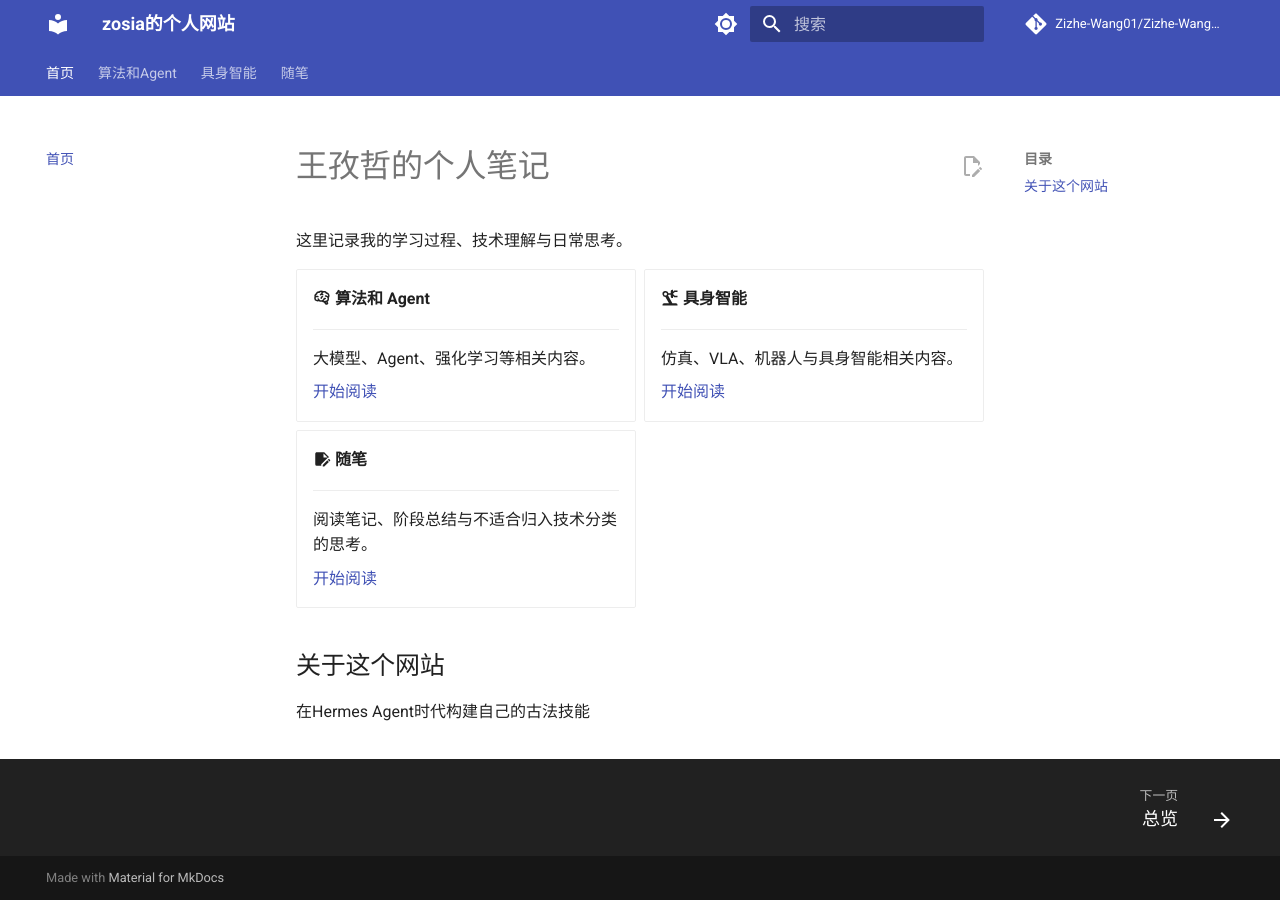
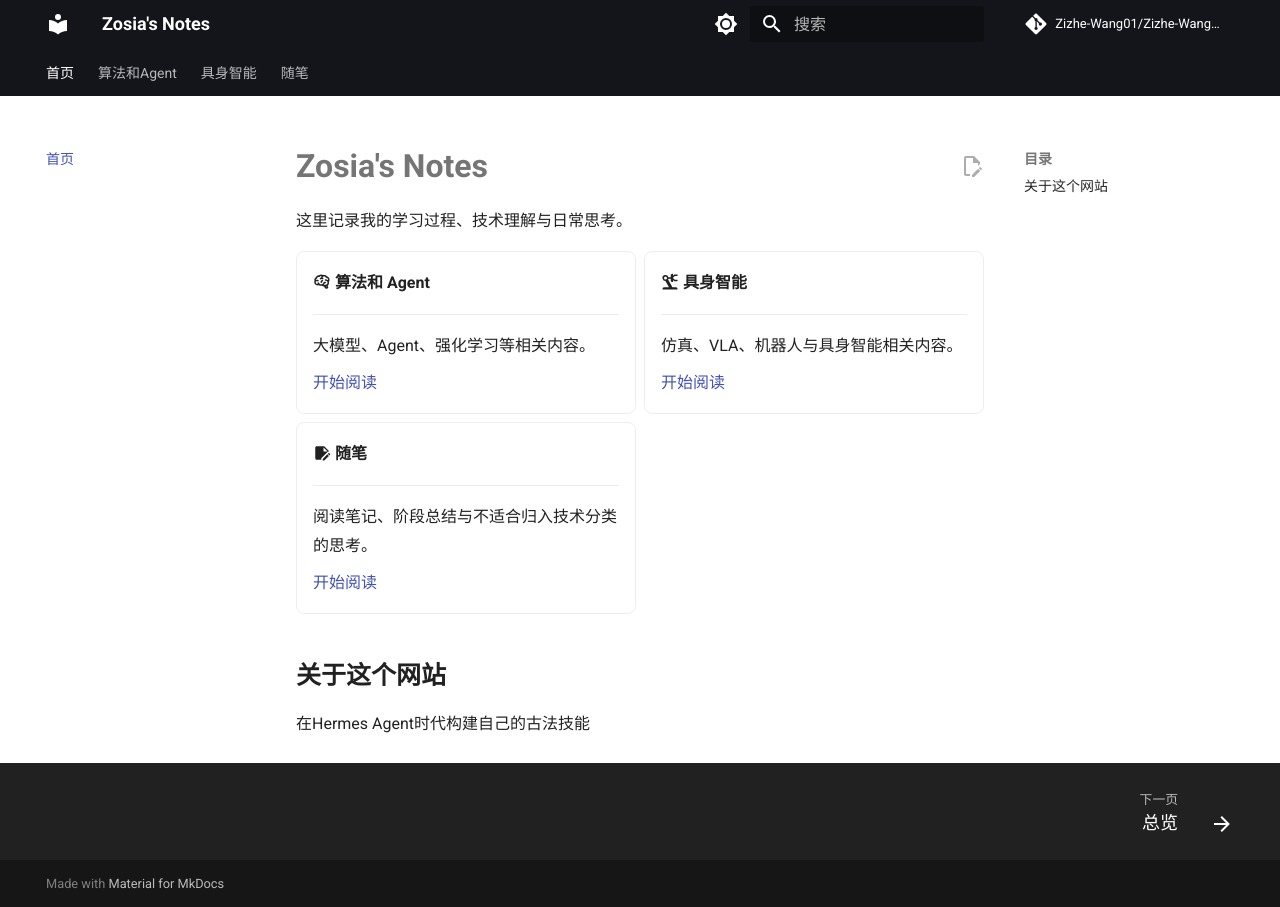
Before and after one commit to Zizhe-Wang01/Zizhe-Wang01.github.io, an MkDocs documentation site: the page built from docs/index.md, in a window 1280 px wide. Built offline with MkDocs 1.6.1 and Material for MkDocs 9.7.7, drawn with Linux system fonts in a browser that asks for light colours; comment, search, counter and statistics services are not loaded.

Commit message:
修复首页卡片和图标渲染

```diff
--- a/docs/index.md
+++ b/docs/index.md
@@ -1,4 +1,4 @@
-# 王孜哲的个人笔记
+# Zosia's Notes
 
 这里记录我的学习过程、技术理解与日常思考。
 
--- /dev/null
+++ b/docs/stylesheets/extra.css
@@ -0,0 +1,65 @@
+:root {
+  --md-text-font-size: 0.82rem;
+}
+
+.md-typeset {
+  line-height: 1.82;
+}
+
+.md-typeset h1,
+.md-typeset h2,
+.md-typeset h3 {
+  font-weight: 650;
+  letter-spacing: 0;
+}
+
+.md-typeset h1 {
+  margin-bottom: 0.9rem;
+}
+
+.md-typeset h2 {
+  margin-top: 2.2rem;
+}
+
+.md-typeset .grid.cards > ul > li,
+.md-typeset .grid.cards > ol > li,
+.md-typeset .grid.cards > .card {
+  border-color: var(--md-default-fg-color--lightest);
+  border-radius: 8px;
+  transition: border-color 160ms ease, box-shadow 160ms ease, transform 160ms ease;
+}
+
+.md-typeset .grid.cards > ul > li:hover,
+.md-typeset .grid.cards > ol > li:hover,
+.md-typeset .grid.cards > .card:hover {
+  border-color: var(--md-accent-fg-color);
+  box-shadow: 0 8px 24px rgba(0, 0, 0, 0.08);
+  transform: translateY(-1px);
+}
+
+.md-typeset img {
+  display: block;
+  max-width: 100%;
+  height: auto;
+  margin: 1.1rem auto;
+  border: 1px solid var(--md-default-fg-color--lightest);
+  border-radius: 8px;
+  background: var(--md-default-bg-color);
+}
+
+.md-typeset .arithmatex {
+  overflow-x: auto;
+}
+
+.md-typeset div.arithmatex {
+  margin: 1.1rem 0;
+  padding: 0.65rem 0.85rem;
+  border-left: 3px solid var(--md-accent-fg-color);
+  background: var(--md-code-bg-color);
+}
+
+[data-md-color-scheme="slate"] .md-typeset .grid.cards > ul > li:hover,
+[data-md-color-scheme="slate"] .md-typeset .grid.cards > ol > li:hover,
+[data-md-color-scheme="slate"] .md-typeset .grid.cards > .card:hover {
+  box-shadow: 0 8px 24px rgba(0, 0, 0, 0.28);
+}
--- a/mkdocs.yml
+++ b/mkdocs.yml
@@ -1,5 +1,5 @@
-site_name: zosia的个人网站
-site_description: zosia的个人网站
+site_name: Zosia's Notes
+site_description: Zosia's Notes
 site_url: https://zizhe-wang01.github.io/
 
 repo_name: Zizhe-Wang01/Zizhe-Wang01.github.io
@@ -9,6 +9,9 @@ edit_uri: edit/main/docs/
 extra_javascript:
   - javascripts/mathjax.js
   - https://unpkg.com/mathjax@3/es5/tex-mml-chtml.js
+
+extra_css:
+  - stylesheets/extra.css
 
 theme:
   name: material
@@ -25,15 +28,15 @@ theme:
   palette:
     - media: "(prefers-color-scheme: light)"
       scheme: default
-      primary: indigo
-      accent: indigo
+      primary: black
+      accent: teal
       toggle:
         icon: material/brightness-7
         name: 切换到深色模式
     - media: "(prefers-color-scheme: dark)"
       scheme: slate
-      primary: indigo
-      accent: indigo
+      primary: black
+      accent: teal
       toggle:
         icon: material/brightness-4
         name: 切换到浅色模式
```
Also changed, not shown: README.md (+1 -1 lines).
